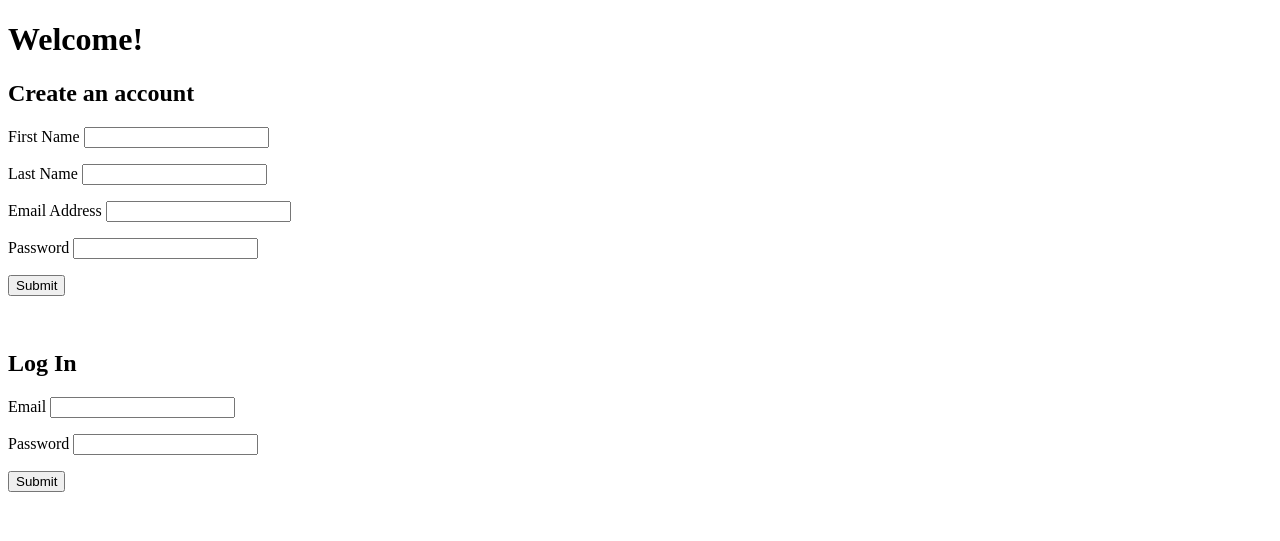
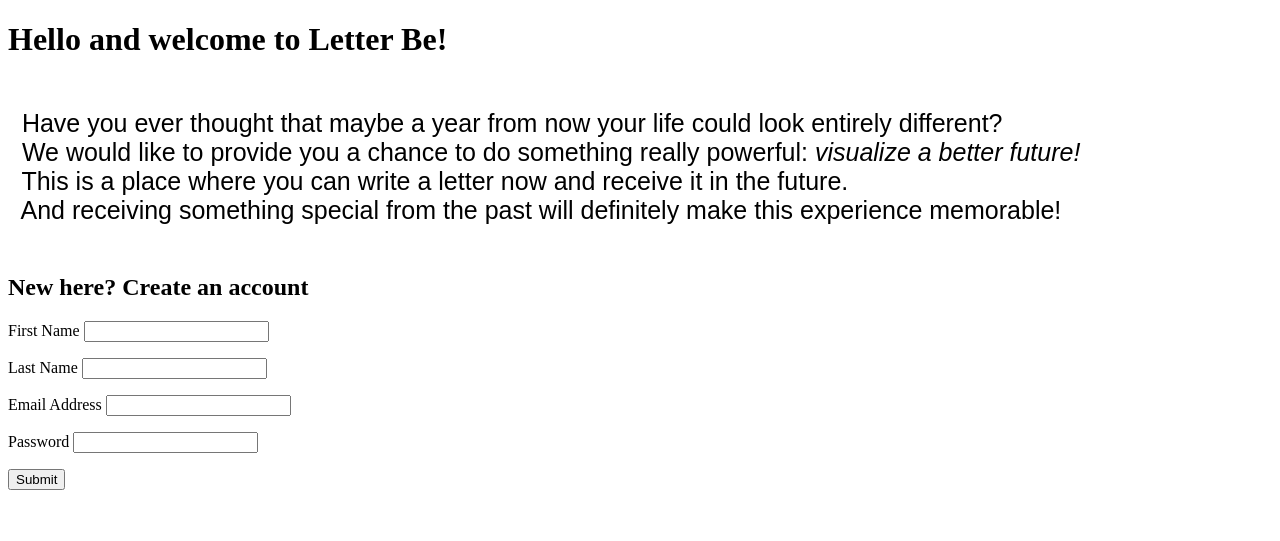
Before and after one commit to karineunderwood/letter-be, a Flask app: page / in a window 1280 px wide. Shown: the top 541 px of the page. Run offline with Flask 2, Linux system fonts and the light colour scheme.

Commit message:
sprint 1 done

```diff
--- a/server.py
+++ b/server.py
@@ -115,8 +115,8 @@
 
 
 
-@app.route("/display_letters")
-def show_letter():
+@app.route("/write_letter")
+def write_letters():
     """Write a letter."""
 
     return render_template("letter_page.html")
--- a/templates/homepage.html
+++ b/templates/homepage.html
@@ -1,10 +1,18 @@
 {% extends 'base.html' %}
-{% block title %}Letter to Your Future Self Home{% endblock %}
+{% block title %} Letter to Your Future Self {% endblock %}
 
 {% block body %}
-  <h1>Welcome!</h1>
 
-  <h2>Create an account</h2>
+
+  <h1>Hello and welcome to Letter Be!</h1>
+  <pre><span class="inner-text" style="font-family:sans-serif; font-size: 25px;" >
+  Have you ever thought that maybe a year from now your life could look entirely different?
+  We would like to provide you a chance to do something really powerful: <i>visualize a better future!</i>
+  This is a place where you can write a letter now and receive it in the future.
+  And receiving something special from the past will definitely make this experience memorable!
+  </span></pre>
+
+  <h2>New here? Create an account</h2>
   <form action="/registration" method="POST">
       <p>
         First Name <input type="text" name="fname">
```
Also changed, not shown: templates/letter_page.html (+16 -9 lines).
